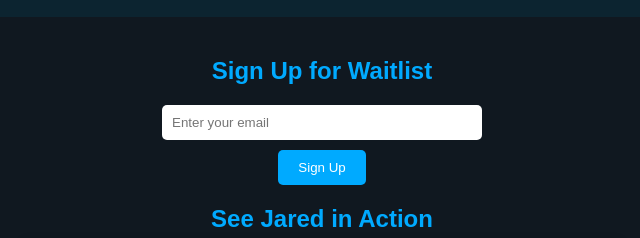
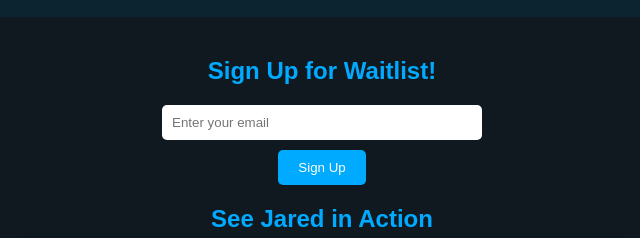
Before and after one commit to abdullahulhaque/Jared, a plain HTML site: page index.html in a window 1280 px wide. Shown: the part 187-425 px from the top of the page, 318-958 px from the left. Drawn offline with Linux system fonts and the light colour scheme.

Commit message:
Update index.html

```diff
--- a/index.html
+++ b/index.html
@@ -129,7 +129,7 @@
     </div>
     <div class="main">
         <section class="section signup-section">
-            <h2>Sign Up for Waitlist</h2>
+            <h2>Sign Up for Waitlist!</h2>
             <form action="https://formspree.io/f/xrbzpyqg" method="POST" onsubmit="handleFormSubmit(event)">
                 <input type="email" name="email" placeholder="Enter your email" required>
                 <input type="submit" value="Sign Up">
```
